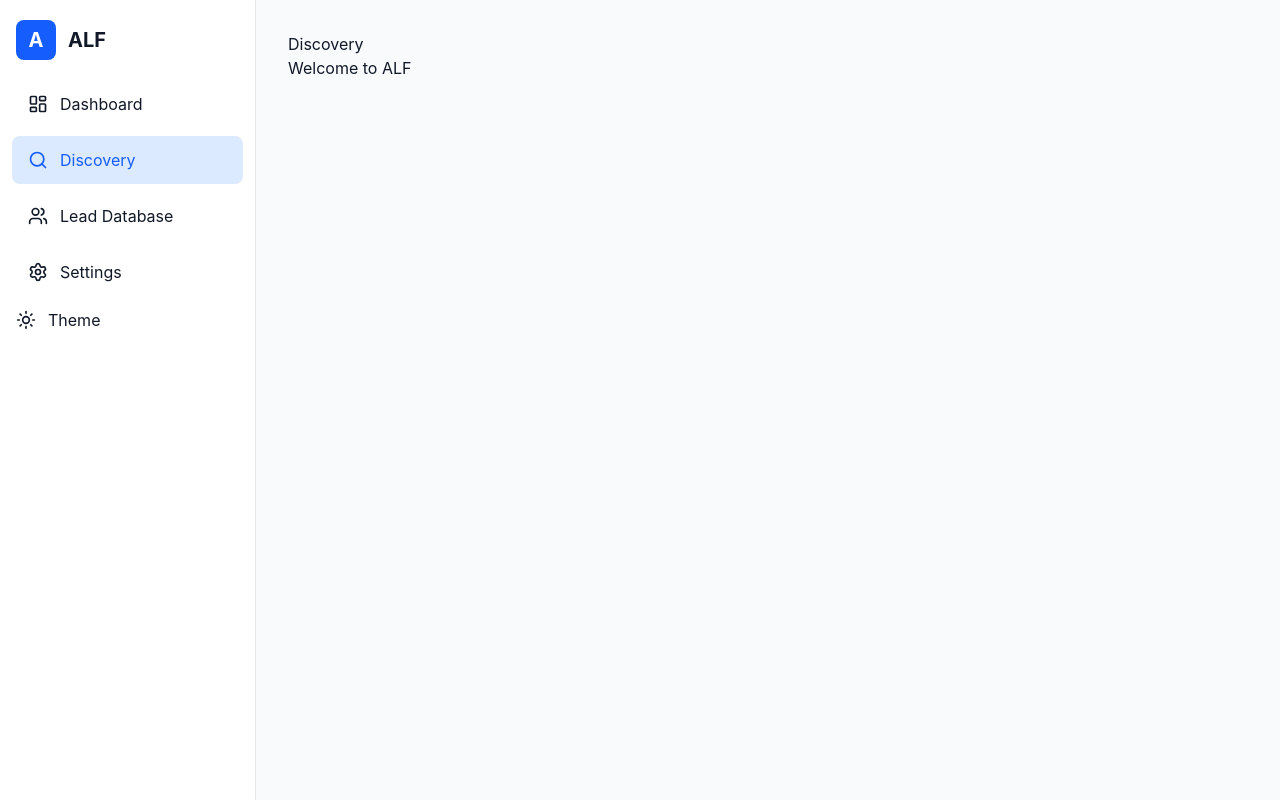
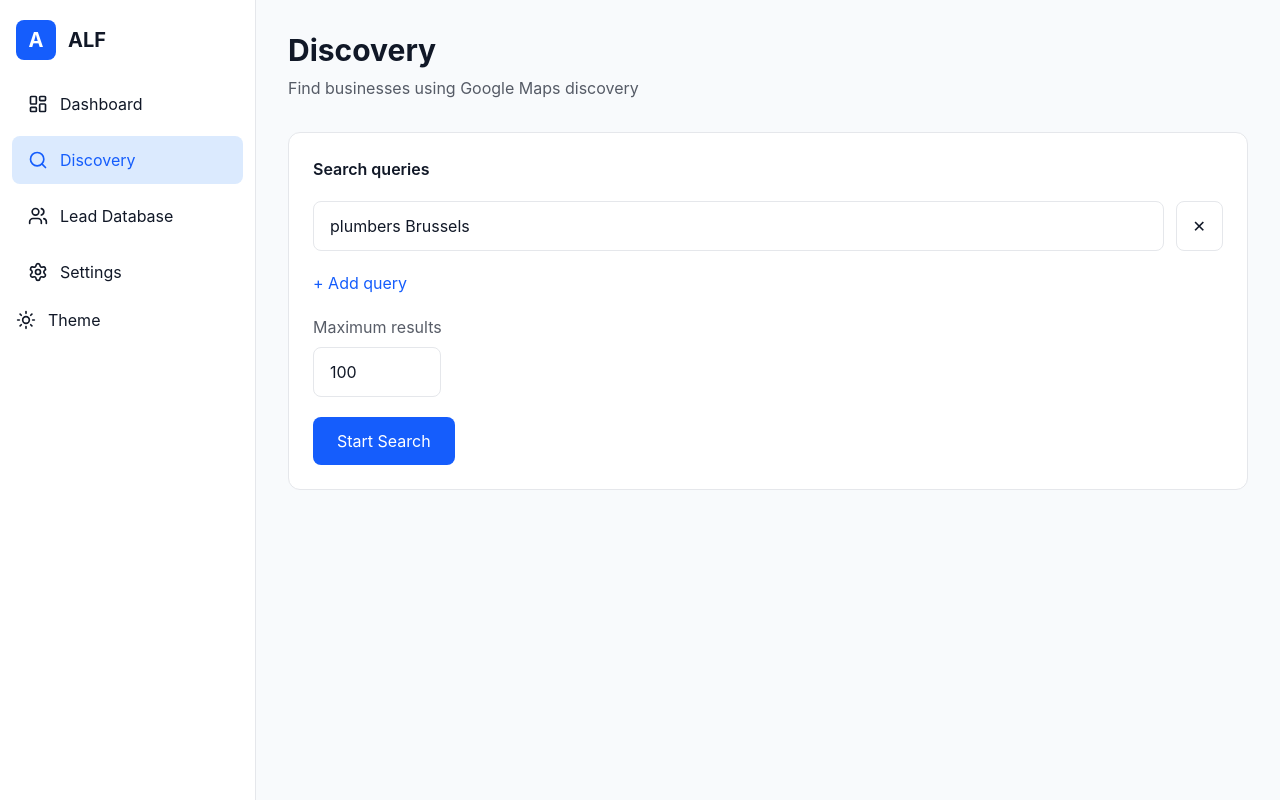
Before and after one commit to SiteSmithElias/ALF-auto-lead-finder, a React (Vite) app in the folder frontend/: page /discovery in a window 1280 px wide. Built offline with nearby package versions, Linux system fonts and the light colour scheme.

Commit message:
feat: basic discovery page

```diff
--- /dev/null
+++ b/frontend/src/components/discovery/DiscoveryProgress.tsx
@@ -0,0 +1,32 @@
+interface DiscoveryProgressProps {
+    progress: number;
+    found: number;
+    current: string;
+}
+
+export default function DiscoveryProgress({ progress, found, current }: DiscoveryProgressProps) {
+    return (
+        <div className="bg-[var(--surface)] border border-[var(--border)] rounded-xl p-6 space-y-4">
+
+            <h2 className="font-semibold">
+                Discovery running...
+            </h2>
+
+            <p className="opacity-70">
+                Searching: {current}
+            </p>
+
+            <div className="w-full bg-gray-200 rounded-full h-3">
+                <div
+                    className="bg-blue-600 h-3 rounded-full"
+                    style={{ width: `${progress}%` }}
+                />
+            </div>
+
+            <p>
+                Businesses found: <strong>{found}</strong>
+            </p>
+
+        </div>
+    );
+}
--- /dev/null
+++ b/frontend/src/components/discovery/SearchInput.tsx
@@ -0,0 +1,25 @@
+interface SearchInputProps {
+    value: string;
+    onChange: (value: string) => void;
+    onRemove: () => void;
+}
+
+export default function SearchInput({ value, onChange, onRemove }: SearchInputProps) {
+    return (
+        <div className="flex gap-3">
+            <input
+                value={value}
+                onChange={(e) => onChange(e.target.value)}
+                placeholder="Example: plumbers Brussels"
+                className="flex-1 px-4 py-3 rounded-lg border border-[var(--border)] bg-[var(--surface)]"
+            />
+
+            <button
+                onClick={onRemove}
+                className="px-4 rounded-lg border border-[var(--border)] hover:bg-gray-100"
+            >
+                ✕
+            </button>
+        </div>
+    );
+}
--- a/frontend/src/pages/Discovery.tsx
+++ b/frontend/src/pages/Discovery.tsx
@@ -1,8 +1,109 @@
+import { useState } from "react";
+import SearchInput from "../components/discovery/SearchInput";
+import DiscoveryProgress from "../components/discovery/DiscoveryProgress";
+
+
 export default function Discovery() {
+
+    const [queries, setQueries] = useState([
+        "plumbers Brussels"
+    ]);
+
+    const [running, setRunning] = useState(false);
+
+
+    function updateQuery(index: number, value: string) {
+        const copy = [...queries];
+        copy[index] = value;
+        setQueries(copy);
+    }
+
+
+    function addQuery() {
+        setQueries([...queries, ""]);
+    }
+
+
+    function removeQuery(index: number) {
+        setQueries(
+            queries.filter((_, i) => i !== index)
+        );
+    }
+
+
     return (
-        <div>
-            <h1>Discovery</h1>
-            <p>Welcome to ALF</p>
+        <div className="space-y-8">
+
+            <div>
+                <h1 className="text-3xl font-bold">
+                    Discovery
+                </h1>
+
+                <p className="opacity-70 mt-2">
+                    Find businesses using Google Maps discovery
+                </p>
+            </div>
+
+
+            {!running && (
+                <div className="bg-[var(--surface)] border border-[var(--border)] rounded-xl p-6 space-y-5">
+
+                    <h2 className="font-semibold">
+                        Search queries
+                    </h2>
+
+
+                    {queries.map((query, index) => (
+                        <SearchInput
+                            key={index}
+                            value={query}
+                            onChange={(value) => updateQuery(index, value)}
+                            onRemove={() => removeQuery(index)}
+                        />
+                    ))}
+
+
+                    <button
+                        onClick={addQuery}
+                        className="text-blue-600"
+                    >
+                        + Add query
+                    </button>
+
+
+                    <div>
+                        <label className="block mb-2 opacity-70">
+                            Maximum results
+                        </label>
+
+                        <input
+                            type="number"
+                            min="1"
+                            defaultValue="100"
+                            className="w-32 px-4 py-3 rounded-lg border border-[var(--border)] bg-[var(--surface)]"
+                        />
+                    </div>
+
+
+                    <button
+                        onClick={() => setRunning(true)}
+                        className="bg-blue-600 text-white px-6 py-3 rounded-lg"
+                    >
+                        Start Search
+                    </button>
+
+                </div>
+            )}
+
+
+            {running && (
+                <DiscoveryProgress
+                    progress={72}
+                    found={183}
+                    current="plumbers Brussels"
+                />
+            )}
+
         </div>
     );
 }
```
